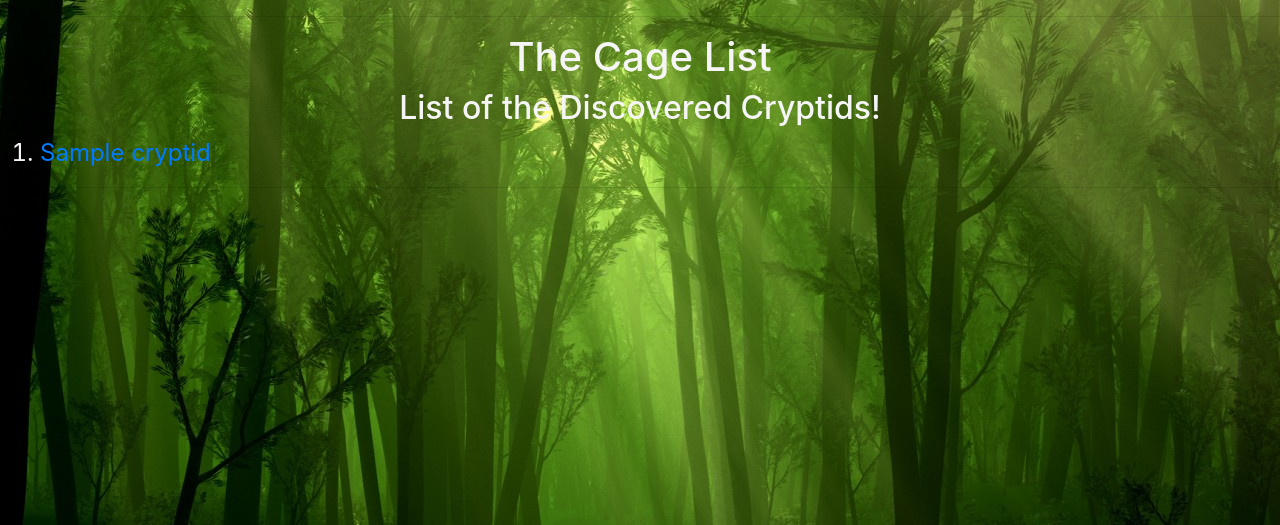
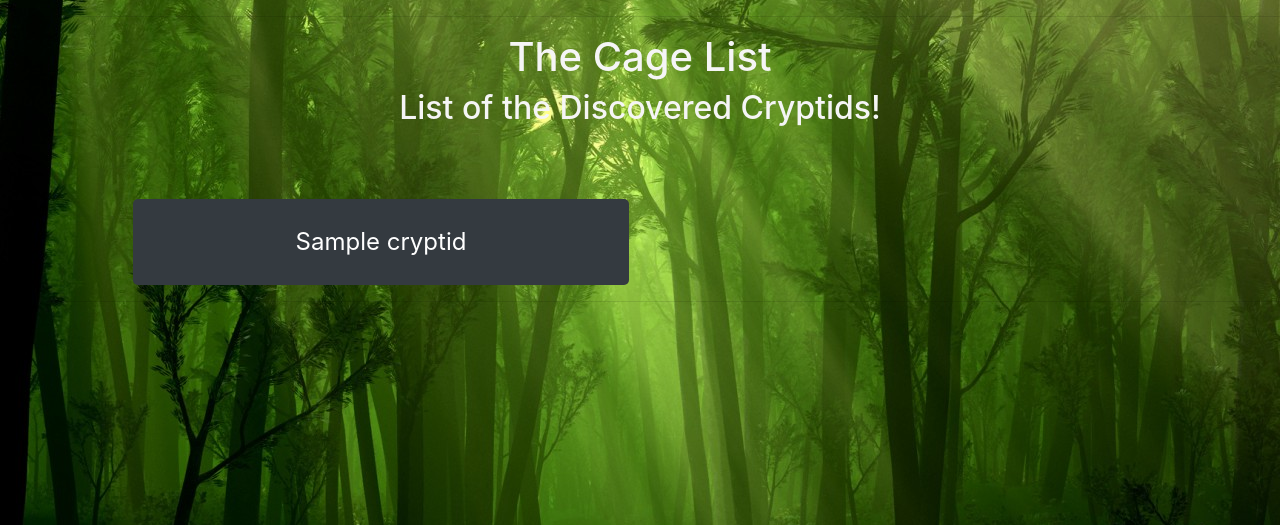
Before and after one commit to OperationCage/TheCage, a Django app: page /cryptids/ in a window 1280 px wide. Shown: the part 56-581 px from the top of the page. Run offline with Django 3.2, Linux system fonts and the light colour scheme; tables that the repository leaves empty hold one stand-in row (values such as "Sample post"); some libraries are stand-ins or nearby versions.

Commit message:
styling the list page - grid template

```diff
--- a/thecage/polls/templates/footer.html
+++ b/thecage/polls/templates/footer.html
@@ -21,7 +21,7 @@
             </div>
 
             <div class="authorBox">
-                <p>Handcrafted by <a href="https://github.com/OperationCage">@Operation Cage</a></p>
+                <p id="authorText">Handcrafted by <a href="https://github.com/OperationCage">@Operation Cage</a></p>
             </div>
         </div>
     </footer>
@@ -48,6 +48,9 @@
         .authorBox{
             text-align: center;
         }
+        #authorText{
+            color: white;
+        }
         .authorBox a{
             color: white;
         }
--- a/thecage/polls/templates/polls/all_cryptids_here.html
+++ b/thecage/polls/templates/polls/all_cryptids_here.html
@@ -7,11 +7,14 @@
 <h1>The Cage List</h1>
 <h2>List of the Discovered Cryptids!</h2>
 
-<ul class="cryptidList">
-    {% for cryptid in cryptids %}
-        <li><a href="{% url 'cryptid' cryptid.id %}">{{ cryptid.name }}</a></li>
-    {% endfor %}
-</ul>
+<div class="listingContent">
+    <ul class="cryptidList">
+        {% for cryptid in cryptids %}
+            <li><a href="{% url 'cryptid' cryptid.id %}">{{ cryptid.name }}</a></li>
+        {% endfor %}
+    </ul>
+</div>
+
 
 <style>
     body{
@@ -23,9 +26,27 @@
     h1, h2{
         text-align: center;
     }
+    .listingContent{
+        justify-content: center;
+    }
+    .cryptidList{
+        padding-top: 5%;
+        display: grid;
+        justify-content: center;
+        grid-gap: 5%;
+        grid-template-columns: repeat(2, 40%);
+    }
     .cryptidList > li{
-        list-style-type: decimal;
+        text-align: center;
+        list-style-type: none;
         font-size: 3vh;
+        background-color: rgb(52, 58, 64);
+        border-radius: 5px;
+        padding: 5%;
+    }
+    .cryptidList a{
+        color: white;
+        text-align: center;
     }
 </style>
 
```
